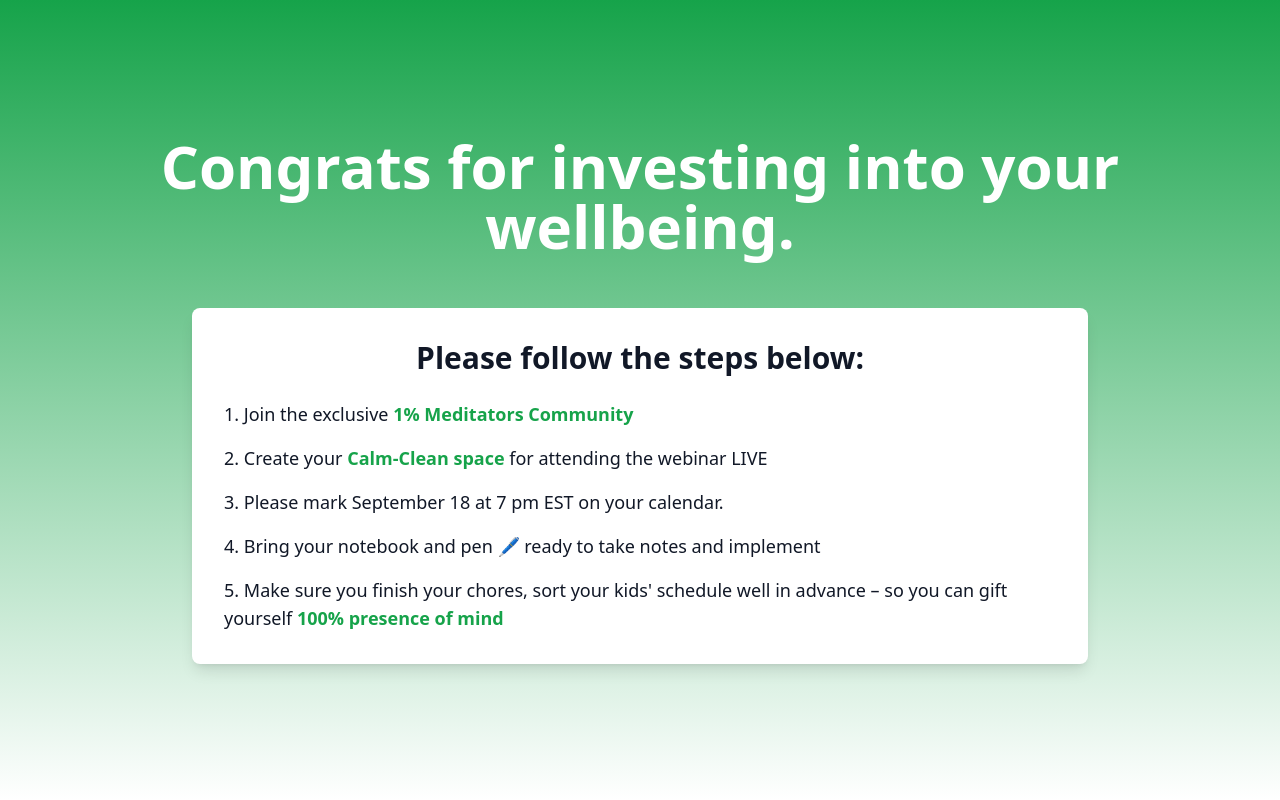
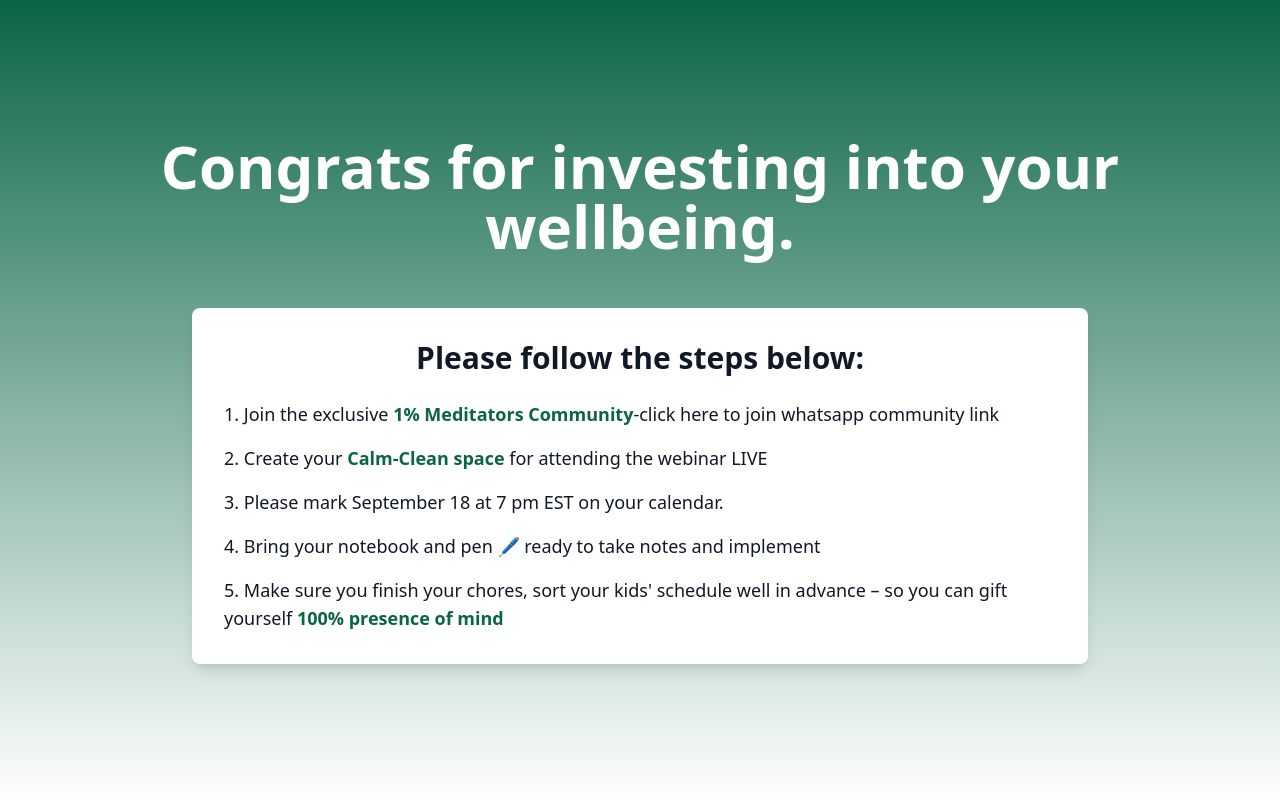
Before and after one commit to Qriocity-Company/1-club, a React (Create React App) app: page /success in a window 1280 px wide. Built offline with nearby package versions, Linux system fonts and the light colour scheme.

Commit message:
Update Thankyou.js

```diff
--- a/src/Pages/Thankyou.js
+++ b/src/Pages/Thankyou.js
@@ -2,7 +2,7 @@ import React from "react";
 
 function Thankyou() {
   return (
-    <div className="min-h-screen flex flex-col justify-center items-center bg-gradient-to-t from-white to-green-600 text-white p-4">
+    <div className="min-h-screen flex flex-col justify-center items-center bg-gradient-to-t from-white bg-[#0A6544] text-white p-4">
       <h1 className="text-4xl lg:text-6xl font-bold text-center mb-8">
         Congrats for investing into your wellbeing.
       </h1>
@@ -19,15 +19,16 @@ function Thankyou() {
               href="https://chat.whatsapp.com/DX8AyI1GqSIBfTz1ZdnXbv "
             >
               Join the exclusive{" "}
-              <span className="font-semibold text-green-600">
+              <span className="font-semibold text-[#0A6544]">
                 1% Meditators Community
               </span>
+              <span>-click here to join whatsapp community link</span>
             </a>
           </li>
 
           <li>
             Create your{" "}
-            <span className="font-semibold text-green-600">
+            <span className="font-semibold text-[#0A6544]">
               Calm-Clean space
             </span>{" "}
             for attending the webinar LIVE
@@ -39,7 +40,7 @@ function Thankyou() {
           <li>
             Make sure you finish your chores, sort your kids' schedule well in
             advance – so you can gift yourself{" "}
-            <span className="font-semibold text-green-600">
+            <span className="font-semibold text-[#0A6544]">
               100% presence of mind
             </span>
           </li>
```
